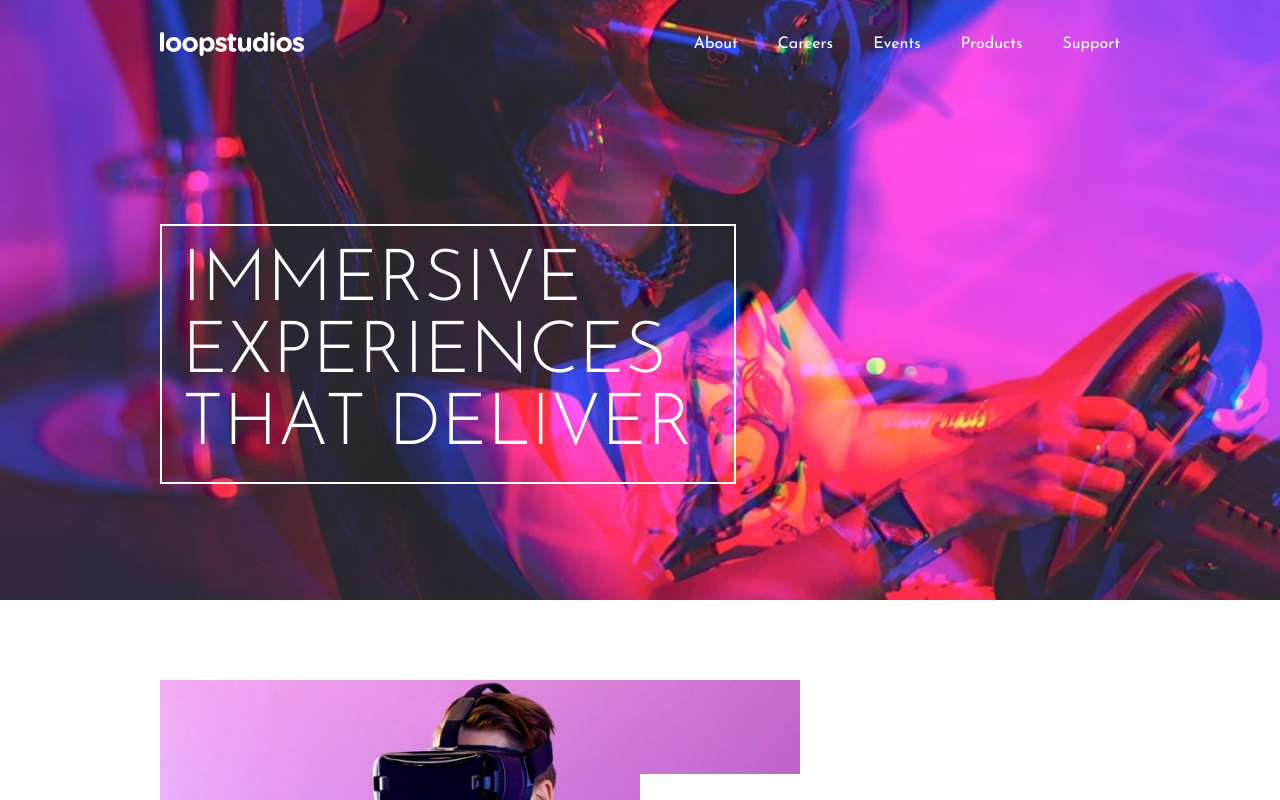
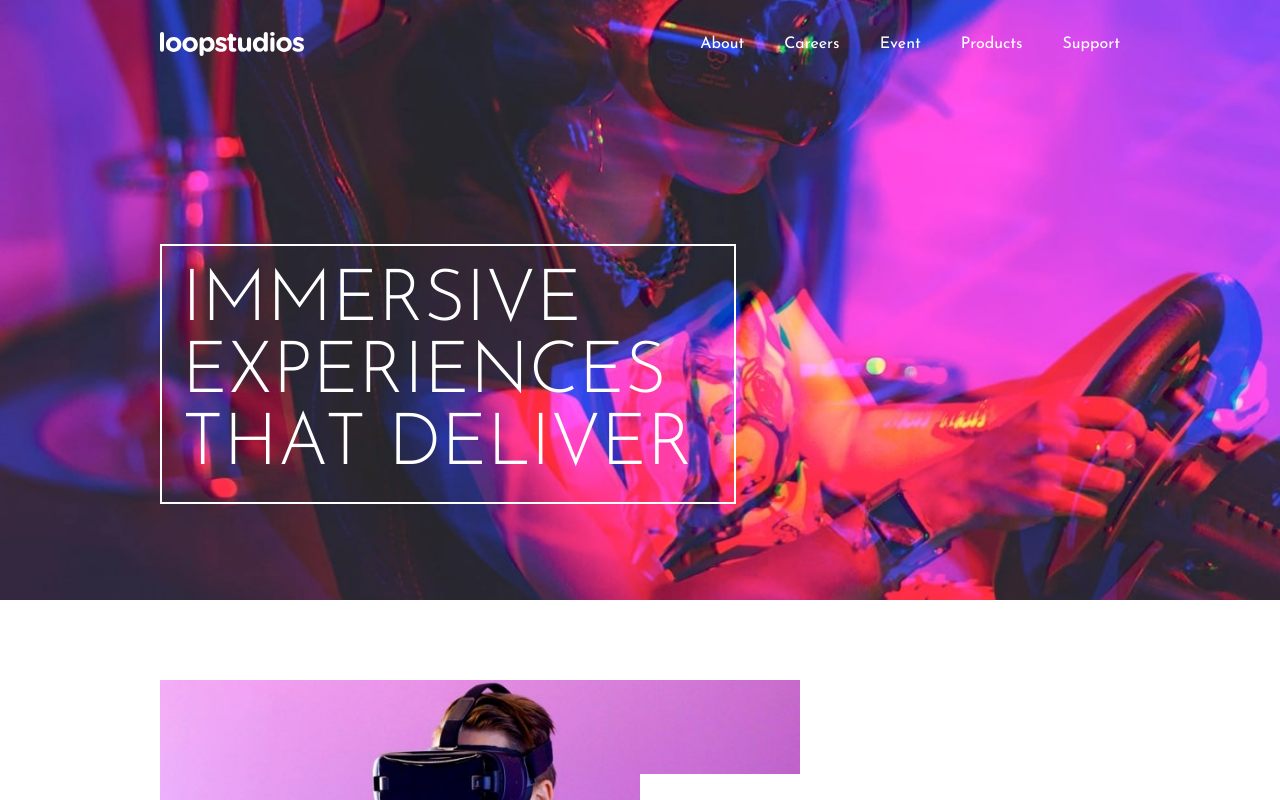
Before and after one commit to CalcagnoLoic/loopstudios, a React (Create React App) app: page / in a window 1280 px wide. Shown: the top 800 px of the page. Built offline with nearby package versions, Linux system fonts and the light colour scheme.

Commit message:
underline effect hover

```diff
--- a/src/components/Footer.jsx
+++ b/src/components/Footer.jsx
@@ -9,20 +9,28 @@ const Footer = () => {
         <footer className="bg-Black p-5 md:px-32 xl:px-40 flex flex-col lg:flex-row lg:justify-between">
             <div className='self-center mb-5 lg:mb-0'>
                 <img src={logo} alt="Logo Loopstudio" className='py-10 lg:mb-8 lg:py-0 '/>
-                <ul className="text-White flex flex-col gap-5 lg:flex-row">
-                    <li className='self-center'>About</li>
-                    <li className='self-center'>Careers</li>
-                    <li className='self-center'>Event</li>
-                    <li className='self-center'>Products</li>
-                    <li className='self-center'>Support</li>
-                </ul>
+                <div className="text-White flex flex-col gap-5 lg:flex-row">
+                    <a className="self-center hover:after:content-[''] hover:after:block hover:after:bg-White hover:after:h-[2px] hover:after:w-5 hover:after:mx-auto" href='/'>About</a>
+                    <a className="self-center hover:after:content-[''] hover:after:block hover:after:bg-White hover:after:h-[2px] hover:after:w-7 hover:after:mx-auto" href='/'>Careers</a>
+                    <a className="self-center hover:after:content-[''] hover:after:block hover:after:bg-White hover:after:h-[2px] hover:after:w-5 hover:after:mx-auto" href='/'>Event</a>
+                    <a className="self-center hover:after:content-[''] hover:after:block hover:after:bg-White hover:after:h-[2px] hover:after:w-8 hover:after:mx-auto" href='/'>Products</a>
+                    <a className="self-center hover:after:content-[''] hover:after:block hover:after:bg-White hover:after:h-[2px] hover:after:w-8 hover:after:mx-auto" href='/'>Support</a>
+                </div>
             </div>
             <div className='flex flex-col py-10'>
-                <div className='flex gap-5 self-center mb-5 lg:self-end lg:mb-9'>
-                    <img src={facebook} alt="Logo facebook" />
-                    <img src={twitter} alt="Logo twitter" />
-                    <img src={pinterest} alt="Logo pinterest" />
-                    <img src={instagram} alt="Logo instagram" />
+                <div className='flex gap-5 self-center mb-5 lg:self-end lg:mb-9 relative'>
+                    <div className='hover:cursor-pointer hover:border-b-2 hover:border-White hover:pb-1'>
+                        <img src={facebook} alt="Logo facebook" />
+                    </div>
+                    <div className='hover:cursor-pointer hover:border-b-2 hover:border-White hover:pb-1'>
+                        <img src={twitter} alt="Logo twitter" />
+                    </div>
+                    <div className='hover:cursor-pointer hover:border-b-2 hover:border-White hover:pb-1'>
+                        <img src={pinterest} alt="Logo pinterest" />
+                    </div>
+                    <div className='hover:cursor-pointer hover:border-b-2 hover:border-White hover:pb-1'>
+                        <img src={instagram} alt="Logo instagram" />
+                    </div>
                 </div>
                 <p className='text-Very-Dark-Gray self-center'>&copy; 2021 Loopstudios. All rights reserved</p>
             </div>
--- a/src/components/Header.jsx
+++ b/src/components/Header.jsx
@@ -4,7 +4,7 @@ const Header = () => {
     return (
         <header className="h-screen bg-no-repeat bg-cover sm:h-[600px] sm:w-full">
             <Navbar />
-            <div className="p-5 sm:px-16 md:px-32 xl:px-40 flex justify-center md:justify-start">
+            <div className="p-5 py-52 sm:py-10 sm:px-16 md:px-32 xl:px-40 flex justify-center md:justify-start">
                 <h1 className="uppercase text-White border-2 border-White p-5 text-4xl max-w-xs font-light md:text-6xl md:max-w-lg xl:text-7xl xl:max-w-xl">Immersive experiences that deliver</h1>
             </div>
         </header>
--- a/src/components/Navbar.jsx
+++ b/src/components/Navbar.jsx
@@ -1,19 +1,22 @@
 import logo from '../assets/images/logo.svg';
 import hamburger from '../assets/images/icon-hamburger.svg';
 
+
 const Navbar = () => {
     return (
+
+
         <nav className='mb-24 sm:mb-20 md:mb-28 xl:mb-32 p-5 sm:px-16 md:px-32 xl:px-40 flex justify-between pt-8'>
             <img src={logo} alt="Logo loopstudio" className='w-36'/>
             <img src={hamburger} alt="Logo menu hamburger" className='h-4 hover:cursor-pointer md:hidden'/>
             <div className='hidden md:flex '>
-                <ul className='text-White md:flex md:gap-10'>
-                    <li>About</li>
-                    <li>Careers</li>
-                    <li>Events</li>
-                    <li>Products</li>
-                    <li>Support</li>
-                </ul>
+                <div className="text-White md:flex md:gap-10">
+                    <a className="self-center hover:after:content-[''] hover:after:block hover:after:bg-White hover:after:h-[2px] hover:after:w-5 hover:after:mx-auto" href='/'>About</a>
+                    <a className="self-center hover:after:content-[''] hover:after:block hover:after:bg-White hover:after:h-[2px] hover:after:w-7 hover:after:mx-auto" href='/'>Careers</a>
+                    <a className="self-center hover:after:content-[''] hover:after:block hover:after:bg-White hover:after:h-[2px] hover:after:w-5 hover:after:mx-auto" href='/'>Event</a>
+                    <a className="self-center hover:after:content-[''] hover:after:block hover:after:bg-White hover:after:h-[2px] hover:after:w-8 hover:after:mx-auto" href='/'>Products</a>
+                    <a className="self-center hover:after:content-[''] hover:after:block hover:after:bg-White hover:after:h-[2px] hover:after:w-8 hover:after:mx-auto" href='/'>Support</a>
+                </div>
             </div>
         </nav>
     )
```
